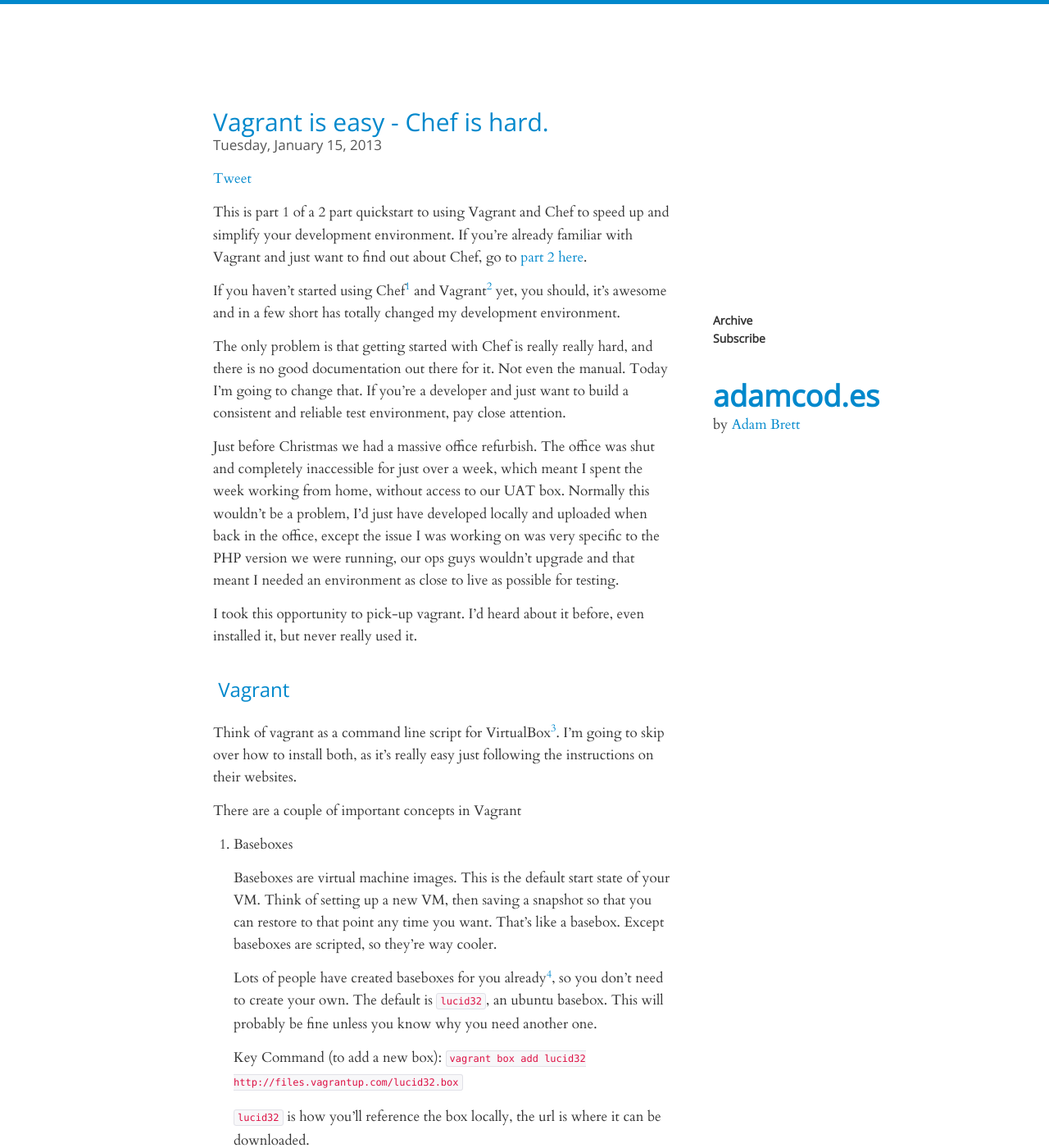
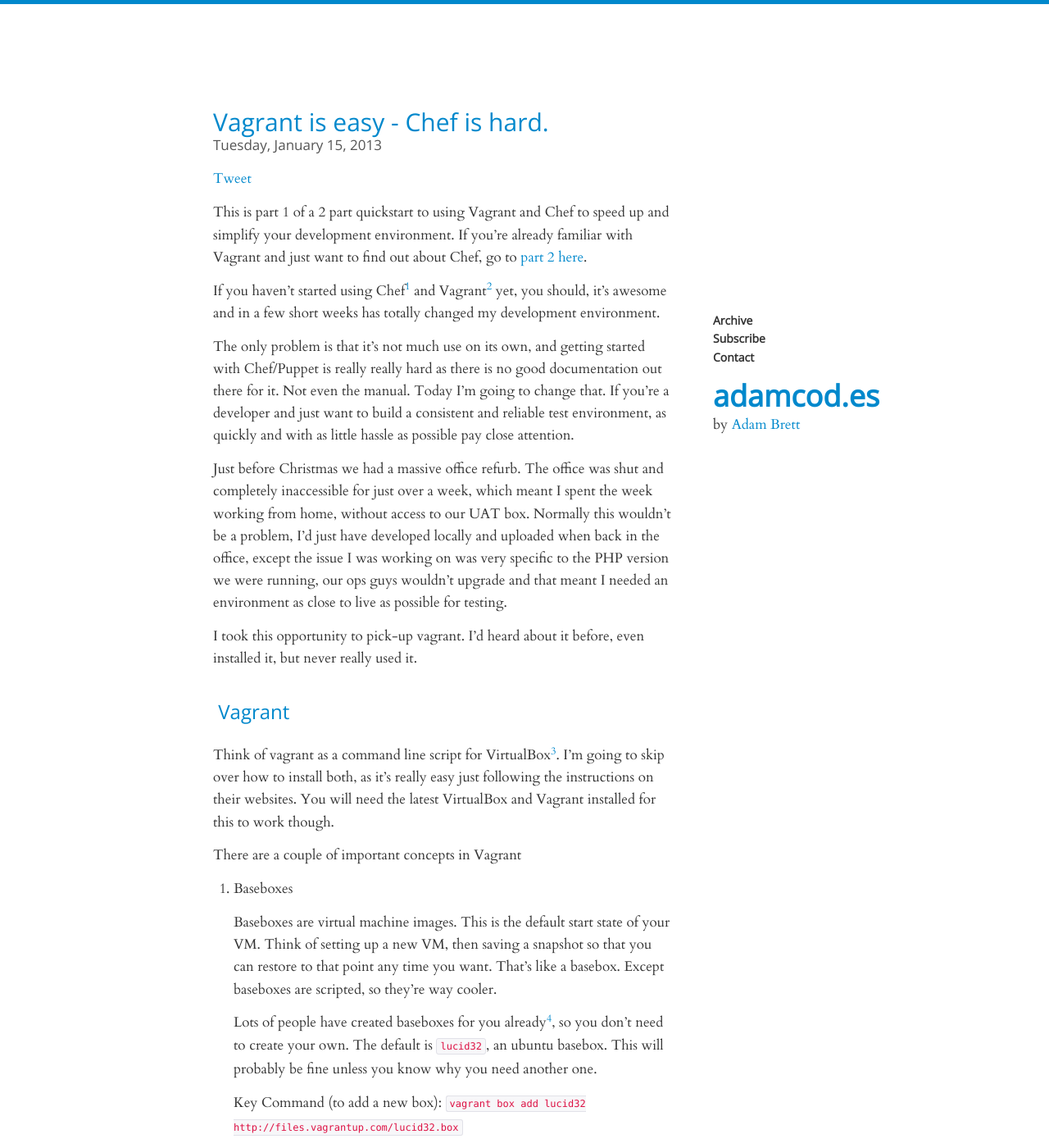
Before and after one commit to marc-f/adamcod.es, a Jekyll site: the page built from index.html, in a window 1280 px wide and 1400 px high. Shown: the whole window at 82% size. Built offline with Jekyll 4.4.1, drawn with Linux system fonts in a browser that asks for light colours; comment, search, counter and statistics services are not loaded; some of the changed text lies outside the part shown.

Commit message:
updated cache @ 2013-01-14 10:31:49

```diff
--- a/_layouts/default.html
+++ b/_layouts/default.html
@@ -36,7 +36,8 @@
 		<ul>
 			<!--li><a href="http://adambrett.co.uk/about">About</a></li-->
 			<li><a href="/archive.html">Archive</a></li>
-			<li><a href="http://feeds.feedburner.com/adamcodes/">Subscribe</a></li>
+            <li><a href="http://feeds.feedburner.com/adamcodes/">Subscribe</a></li>
+			<li><a href="http://twitter.com/sixdaysad/">Contact</a></li>
 		</ul>
 	</nav>
 
--- a/_posts/2013-01-15-vagrant-is-easy-chef-is-hard.md
+++ b/_posts/2013-01-15-vagrant-is-easy-chef-is-hard.md
@@ -5,17 +5,17 @@
 
 This is part 1 of a 2 part quickstart to using Vagrant and Chef to speed up and simplify your development environment.  If you're already familiar with Vagrant and just want to find out about Chef, go to [part 2 here](/2013/01/15/vagrant-is-easy-chef-is-hard-part2.html).
 
-If you haven't started using Chef[^1] and Vagrant[^2] yet, you should, it's awesome and in a few short has totally changed my development environment.
+If you haven't started using Chef[^1] and Vagrant[^2] yet, you should, it's awesome and in a few short weeks has totally changed my development environment.
 
-The only problem is that getting started with Chef is really really hard, and there is no good documentation out there for it.  Not even the manual.  Today I'm going to change that.  If you're a developer and just want to build a consistent and reliable test environment, pay close attention.
+The only problem is that it's not much use on its own, and getting started with Chef/Puppet is really really hard as there is no good documentation out there for it.  Not even the manual.  Today I'm going to change that.  If you're a developer and just want to build a consistent and reliable test environment, as quickly and with as little hassle as possible pay close attention.
 
-Just before Christmas we had a massive office refurbish.  The office was shut and completely inaccessible for just over a week, which meant I spent the week working from home, without access to our UAT box.  Normally this wouldn't be a problem, I'd just have developed locally and uploaded when back in the office, except the issue I was working on was very specific to the PHP version we were running, our ops guys wouldn't upgrade and that meant I needed an environment as close to live as possible for testing.
+Just before Christmas we had a massive office refurb.  The office was shut and completely inaccessible for just over a week, which meant I spent the week working from home, without access to our UAT box.  Normally this wouldn't be a problem, I'd just have developed locally and uploaded when back in the office, except the issue I was working on was very specific to the PHP version we were running, our ops guys wouldn't upgrade and that meant I needed an environment as close to live as possible for testing.
 
 I took this opportunity to pick-up vagrant.  I'd heard about it before, even installed it, but never really used it.
 
 ## Vagrant
 
-Think of vagrant as a command line script for VirtualBox[^3].  I'm going to skip over how to install both, as it's really easy just following the instructions on their websites.
+Think of vagrant as a command line script for VirtualBox[^3].  I'm going to skip over how to install both, as it's really easy just following the instructions on their websites.  You will need the latest VirtualBox and Vagrant installed for this to work though.
 
 There are a couple of important concepts in Vagrant
 
@@ -72,7 +72,7 @@
 
     When you have a base ubuntu install, you can't do much with it, that's the same with baseboxes.  While you could build a basebox that already has everything you need installed, that's not really using it to the best of its ability.  To get anything installed, you need a provisioner, and that's where Chef comes in.  You can also use puppet, but don't worry too much about that for now, provisioning is the hard part and we'll cover it in the next post.
 
-4. There are 6 key commands you will need with vagrant
+4. There are 6 key commands you will need day-to-day for vagrant
 
     * `vagrant up`
 
@@ -84,7 +84,7 @@
 
     * `vagrant ssh`
 
-        Login to your VM using ssh.
+        Login to your VM using ssh.  Vagrant uses its own private/public keys which are automatically copied to the VM, so there's no username/password to worry about.
 
     * `vagrant provision`
 
```
Also changed, not shown: _posts/2013-01-15-vagrant-is-easy-chef-is-hard-part2.md (+3 -3 lines).
